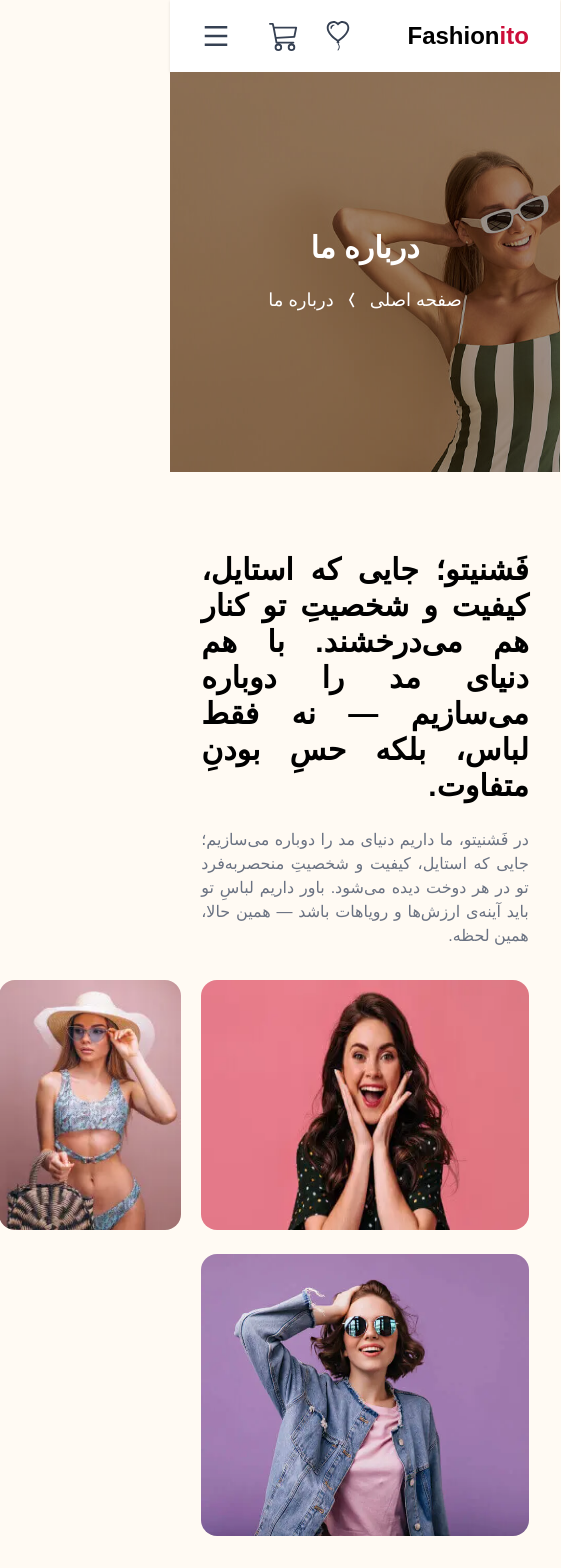
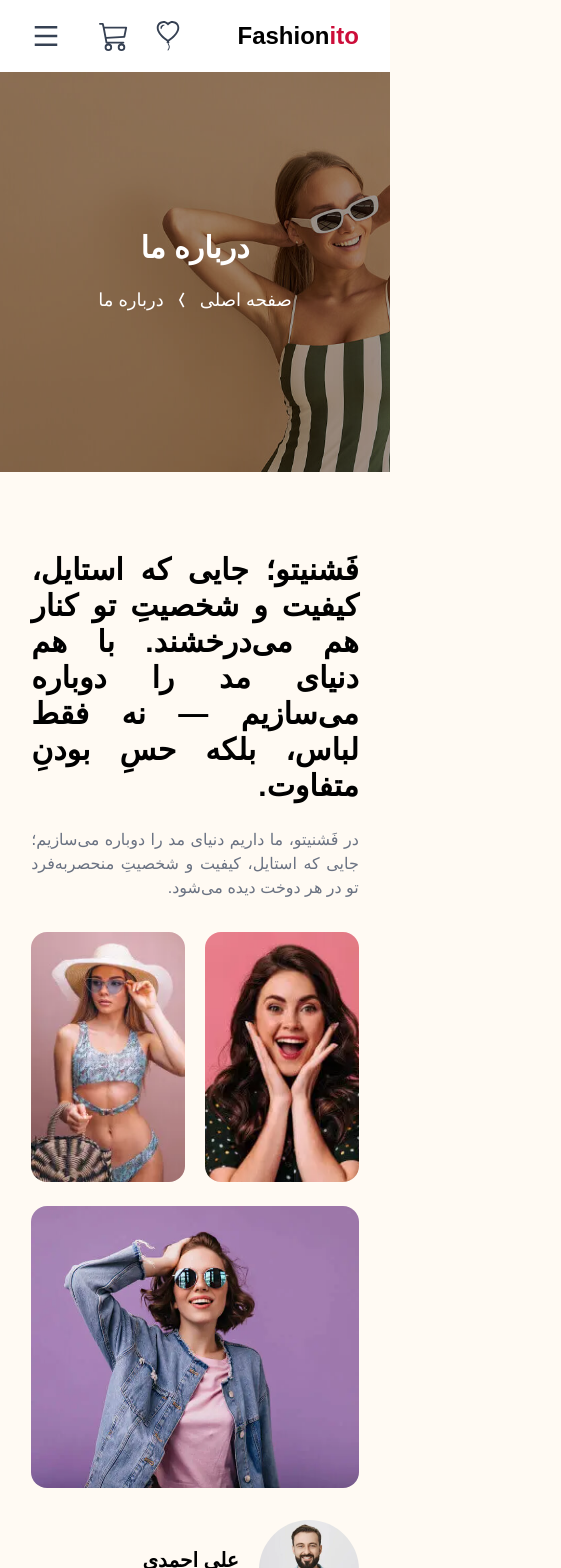
Before and after one commit to aliir7/Fashionito-Nextjs-Shop, a Next.js app: page /About in a window 390 px wide. Shown: the top 1568 px of the page, 561 px wide, since content can reach past the window. Built offline with nearby package versions, Linux system fonts and the light colour scheme; a web font is replaced by a local one.

Commit message:
fix about page in mobile

```diff
--- a/app/About/page.tsx
+++ b/app/About/page.tsx
@@ -24,11 +24,12 @@ function AboutPage() {
           ]}
         />
       </PageTitle>
+
       {/* Page Content */}
       <div className="wrapper py-20">
+        {/* Intro */}
         <div className="flex flex-col lg:flex-row gap-8">
           <div className="w-full lg:w-1/2 text-justify">
-            {/* about texts */}
             <h3 className="text-3xl font-bold text-black mb-6">
               فَشنیتو؛ جایی که استایل، کیفیت و شخصیتِ تو کنار هم می‌درخشند. با
               هم دنیای مد را دوباره می‌سازیم — نه فقط لباس، بلکه حسِ بودنِ
@@ -36,28 +37,28 @@ function AboutPage() {
             </h3>
             <p className="text-gray-500">
               در فَشنیتو، ما داریم دنیای مد را دوباره می‌سازیم؛ جایی که استایل،
-              کیفیت و شخصیتِ منحصربه‌فرد تو در هر دوخت دیده می‌شود. باور داریم
-              لباسِ تو باید آینه‌ی ارزش‌ها و رویاهات باشد — همین حالا، همین
-              لحظه.
+              کیفیت و شخصیتِ منحصربه‌فرد تو در هر دوخت دیده می‌شود.
             </p>
           </div>
-          {/* about images */}
+
+          {/* Images */}
           <div className="w-full lg:w-1/2">
-            <div className="about-image flex gap-5 h-[250px]">
+            <div className="about-image flex gap-5 h-[250px] overflow-hidden">
               <Image
                 src={aboutImg1}
                 alt="about-image-1"
-                className="rounded-2xl"
+                className="rounded-2xl object-cover w-full max-w-full min-w-0"
               />
               <Image
                 src={aboutImg2}
                 alt="about-image-2"
-                className="rounded-2xl"
+                className="rounded-2xl object-cover w-full max-w-full min-w-0"
               />
             </div>
           </div>
         </div>
-        {/* about author & faq */}
+
+        {/* Author & FAQ */}
         <div className="flex flex-col-reverse lg:flex-row gap-8 py-6">
           <div className="w-full lg:w-1/2">
             <div className="about-author flex items-center gap-5 text-right">
@@ -71,52 +72,57 @@ function AboutPage() {
               <div className="mt-2">
                 <h3 className="text-xl font-bold text-black flex flex-col gap-2">
                   علی احمدی
-                  <span className="text-sm text-black font-normal">
+                  <span className="text-sm font-normal">
                     بنیان‌گذار و مدیرعامل
                   </span>
                 </h3>
               </div>
             </div>
-            {/* FAQ Section */}
+
             <FAQ />
           </div>
+
+          {/* aboutImg4 — fix horizontal scroll on mobile */}
           <div className="w-full lg:w-1/2">
-            <div className="about-image">
+            <div className="about-image overflow-hidden">
               <Image
                 src={aboutImg4}
                 alt="about-image-4"
-                className="object-cover rounded-2xl h-full w-full"
+                className="rounded-2xl object-cover w-full max-w-full h-auto"
               />
             </div>
           </div>
         </div>
-        {/* experience */}
+
+        {/* Experience */}
         <div className="flex flex-col-reverse lg:flex-row lg:gap-8 py-6">
-          <div className="w-full lg:w-1/2">
+          <div className="w-full lg:w-1/2 mt-10 lg:mt-0">
             <div className="about-section flex gap-25">
               <div className="about-heading">
-                <h3 className="text-5xl text-black font-bold">50+</h3>
-                <span className="text-black text-xl">محصول برای فروش</span>
+                <h3 className="text-5xl font-bold">50+</h3>
+                <span className="text-xl">محصول برای فروش</span>
               </div>
               <div className="about-heading">
-                <h3 className="text-5xl text-black font-bold">%100</h3>
-                <span className="text-black text-xl">رضایت مشتریان</span>
+                <h3 className="text-5xl font-bold">%100</h3>
+                <span className="text-xl">رضایت مشتریان</span>
               </div>
             </div>
           </div>
-          {/* about image 5 */}
-          <div className="w-full lg:w-1/2">
+
+          {/* aboutImg5 — more vertical space on mobile */}
+          <div className="w-full lg:w-1/2 mt-12 lg:mt-0">
             <div className="about-image">
               <Image
                 src={aboutImg5}
                 alt="about-image-5"
-                className="rounded-2xl"
+                className="rounded-2xl w-full h-auto"
               />
             </div>
           </div>
         </div>
       </div>
-      {/* testimonials */}
+
+      {/* Testimonials */}
       <Testimonials />
     </section>
   );
```
